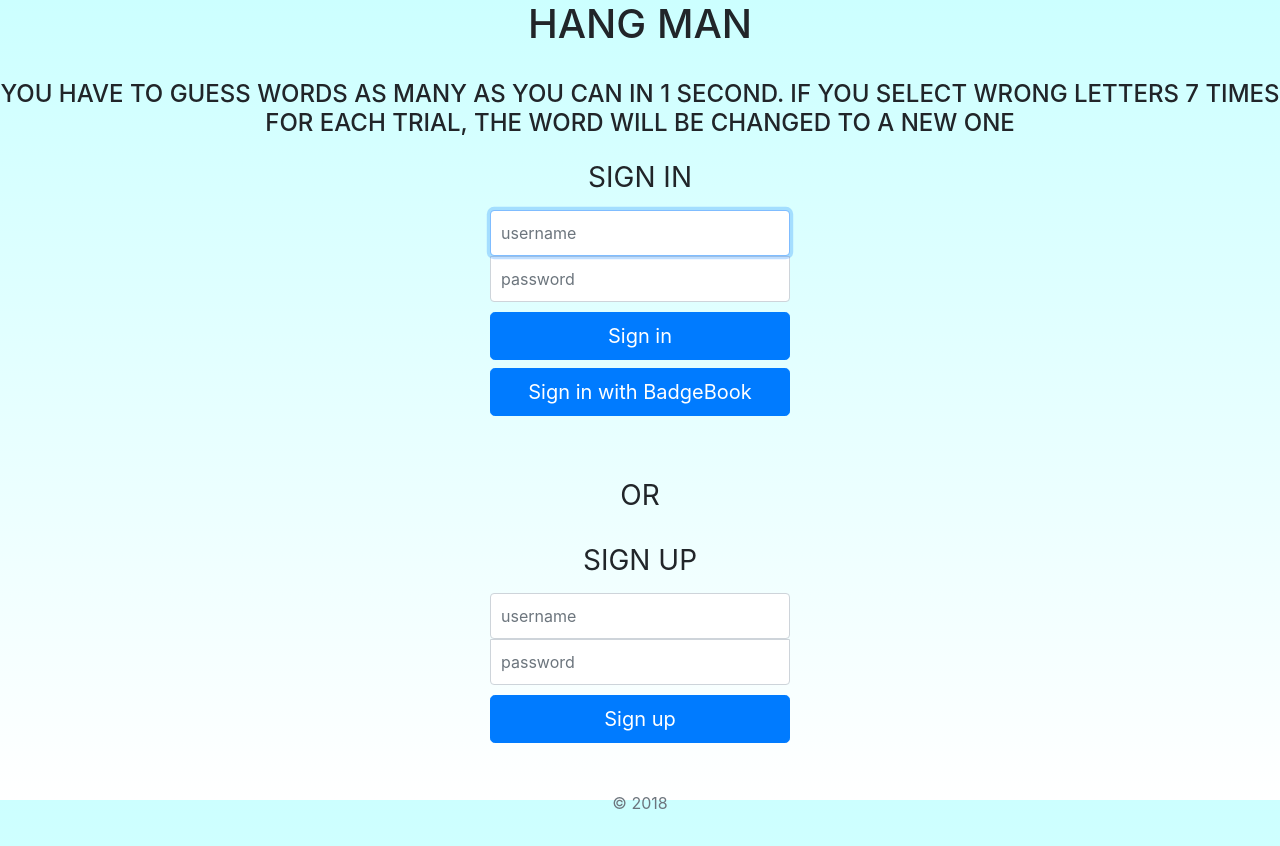
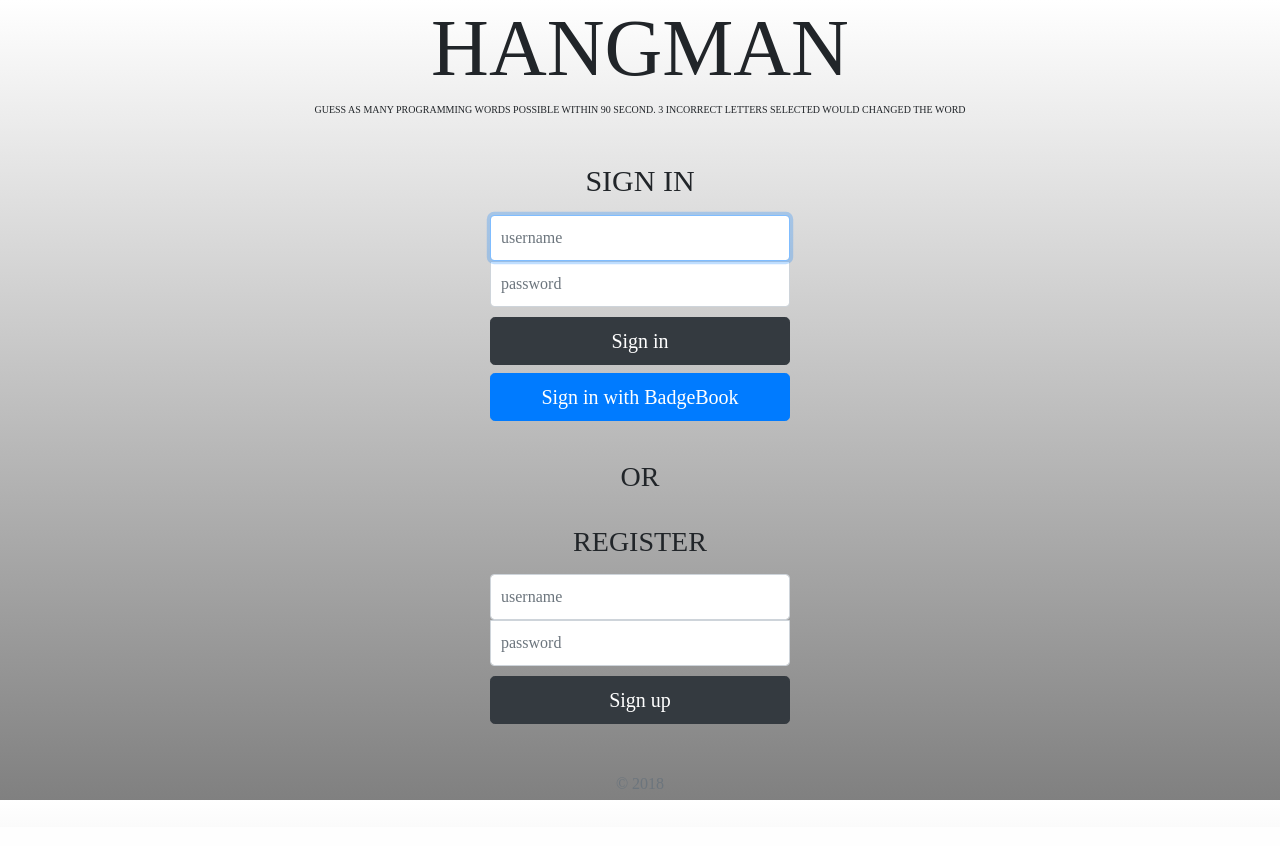
Before and after one commit to JaeJang/Hangman, a Node server app: page /login in a window 1280 px wide. After the commit the page ends 800 px from the top, so only its background shows below. Run offline with Node 20, Linux system fonts and the light colour scheme; some libraries are stand-ins or nearby versions.

Commit message:
changed gui, changed timer to count'down', change life before word change count to 3

```diff
--- a/config/database.js
+++ b/config/database.js
@@ -2,6 +2,7 @@ var local = {
     'host':'localhost',
     'user':'root',
     'password':'123a456',
+    //'password':'',
     'port':'3306',
     'database':'hangman'
 }
@@ -10,6 +11,7 @@ var public = {
     'host':'localhost',
     'user':'root',
     'password':'123a456',
+    //'password':'',
     'port':'3306',
     'database':'hangman_public'
 }
--- a/public/css/style.css
+++ b/public/css/style.css
@@ -1,27 +1,32 @@
 html,
+
 body {
   height: 100%;
 }
+
 body {
 
-	background: #9CECFB;
+	font-family: "Bookman Old Style";
+	background: #808080;
 	/* fallback for old browsers */
-	background: -webkit-linear-gradient(to bottom, #ccffff 0%, #ffffff 100%);
+	background: -webkit-linear-gradient(to top, #808080 0%, #ffffff 100%);
 	/* Chrome 10-25, Safari 5.1-6 */
-	background: linear-gradient(to bottom, #ccffff 0%, #ffffff 100%);
+	background: linear-gradient(to top, #808080 0%, #ffffff 100%);
 	/* W3C, IE 10+/ Edge, Firefox 16+, Chrome 26+, Opera 12+, Safari 7+ */
 }
 
 #alph_buttons, #target_word_div{
 	text-align:center;
 }
+
 #button_group, #target_word{
 	margin:auto;
+}
 
- }
 h1{
 	text-align:center;
 }
+
 button{
 	width:5%;
 }
--- a/public/js/GLOBAL_CONST.js
+++ b/public/js/GLOBAL_CONST.js
@@ -1,12 +1,12 @@
-const BUTTON_STYLE_ENABLE = 'btn-lg btn-primary';
+const BUTTON_STYLE_ENABLE = 'btn-lg btn-secondary';
 const BUTTON_STYLE_DISABLE_SUCESS = 'btn btn-success';
 const BUTTON_STYLE_DISABLE_FAIL = 'btn btn-danger';
-const TIME_LIMIT = 1;
+const TIME_LIMIT = 90;
 const WAIT_TIME = 2;
 
 const MESSAGE = {
-    TITLE:"HANG MAN",
-    GAME_EXPLAIN:`YOU HAVE TO GUESS WORDS AS MANY AS YOU CAN IN ${TIME_LIMIT} SECOND. IF YOU SELECT WRONG LETTERS 7 TIMES FOR EACH TRIAL, THE WORD WILL BE CHANGED TO A NEW ONE`,
+    TITLE:"HANGMAN",
+    GAME_EXPLAIN:`GUESS AS MANY PROGRAMMING WORDS POSSIBLE WITHIN ${TIME_LIMIT} SECOND. 3 INCORRECT LETTERS SELECTED WOULD CHANGED THE WORD`,
     MOVE_MESSAGE:"We will move to Rank Page in ",
     PAGE_NOT_FOUND:'PAGE NOT FOUND'
 
--- a/public/js/home.js
+++ b/public/js/home.js
@@ -3,16 +3,18 @@
     var title = document.getElementById('title');
     if(title){
         title.innerHTML = MESSAGE.TITLE;
+        title.style.fontSize = "80px";
     }
 
     var desc = document.getElementById('game_explain');
     if(desc){
         desc.innerHTML = MESSAGE.GAME_EXPLAIN;
+        desc.style.fontSize = "10px"
     }
 
     var hello = document.getElementById('hello');
     if(hello){
-        hello.innerHTML = 'Hello, ' + hello.dataset.displayname;
+        hello.innerHTML = 'Welcome back, ' + hello.dataset.displayname;
     }
 
     var start = document.getElementById('start');
@@ -21,7 +23,11 @@
         button.addEventListener('click', ()=>{
             window.location = '/home/game';
         });
-        button.innerHTML = "START";
+        button.innerHTML = "BEGIN GAME";
+        button.className = "btn btn-primary"
+        button.style.width = "400px"
+        button.style.height = "70px"
+        button.style.fontSize = "30px"
         start.appendChild(button);
     }
 }
--- a/views/game.ejs
+++ b/views/game.ejs
@@ -7,16 +7,16 @@
 		<!-- Bootstrap CSS -->
         <link rel="stylesheet" href="https://stackpath.bootstrapcdn.com/bootstrap/4.1.3/css/bootstrap.min.css" integrity="sha384-MCw98/SFnGE8fJT3GXwEOngsV7Zt27NXFoaoApmYm81iuXoPkFOJwJ8ERdknLPMO" crossorigin="anonymous">
         <link rel="stylesheet" href="/css/style.css">
-    <title>Page Title</title>
+	<title>Hangman</title>
 </head>
 <body>
 	<div id="contents">
 		<div class="container-fluid">
-			<h1 id="score" class="display-5">score: 0</h1>
+			<h1 id="score" class="display-5">Score: 0</h1>
 		</div>
 		<div id="fade_out_div">
 			<div id="life_div" class="container-fluid">
-				<h1 id = "life" class="display-4">7 / 7</h1>
+				<h1 id = "life" class="display-4">3 / 3</h1>
 			</div>
 			<div id="timer_div" class="container-fluid">
 				<h1 id = "timer" class="display-4">0</h1>
--- a/views/login.ejs
+++ b/views/login.ejs
@@ -10,19 +10,20 @@
 
     <link rel="stylesheet" href="/css/signin.css">
     <link rel="stylesheet" href="/css/style.css">
-    <title>Page Title</title>
+    <title>Hangman Login</title>
 </head>
 <body class="text-center">
-    <h1 id="title" ></h1><br>
+    <h1 id="title" ></h1>
     <h4 id="game_explain" ></h4>
+    <br>
 
     <form class="form-signin" action="/login" method="post">
-        <h1 class="h3 mb-3 font-weight-normal">SIGN IN</h1>
+        <h1 class="h3 mb-3 font-weight-normal" style="font-size: 30px">SIGN IN</h1>
         <label for="inputEmail" class="sr-only">Username</label>
         <input type="text"class="form-control" placeholder="username" required autofocus name="username">
         <label for="inputPassword" class="sr-only">Password</label>
         <input type="password"  class="form-control" placeholder="password" required name="password">
-        <button class="btn btn-lg btn-primary btn-block" type="submit">Sign in</button>
+        <button class="btn btn-lg btn-dark btn-block" type="submit">Sign in</button>
         <button class="btn btn-lg btn-primary btn-block" onclick="toBadge()">Sign in with BadgeBook</button>
         <% if (typeof error.login_fail != 'undefined'
             && error.login_fail.length > 0){ %>
@@ -30,15 +31,15 @@
     <% } %>
     </form>
 
-    <br><br>
+    <br>
     <h1 class="h3 mb-3 font-weight-normal">OR</h1>
     <form class="form-signin" action="/register" method="post">
-            <h1 class="h3 mb-3 font-weight-normal">SIGN UP</h1>
+            <h1 class="h3 mb-3 font-weight-normal">REGISTER</h1>
             <label for="inputEmail" class="sr-only">Username</label>
             <input type="text" class="form-control" placeholder="username" required autofocus name="username">
             <label for="inputPassword" class="sr-only">Password</label>
             <input type="password" class="form-control" placeholder="password" required name="password">
-            <button class="btn btn-lg btn-primary btn-block" type="submit">Sign up</button>
+            <button class="btn btn-lg btn-dark btn-block" type="submit">Sign up</button>
 
             <% if(typeof error.signup_pwd_error != 'undefined'
                     && error.signup_pwd_error.length > 0) { %>
@@ -50,38 +51,7 @@
             <% } %>
             <p class="mt-5 mb-3 text-muted">&copy; 2018</p>
         </form>
-    <!--
-        <div id="title"></div>
-    <div id="game_explain"></div>
-    <h2>login</h2>
-        <form action="/login" method="post" >
-        <div class="form-group" style="width:auto">
-            <label for="exampleInputEmail1">Email address</label>
-            <input type="email" class="form-control" id="exampleInputEmail1" aria-describedby="emailHelp" placeholder="Enter email">
-          </div>
-        <input type="text" name="username" placeholder="username">
-        <input type="password" name="password" placeholder="password">
-        <input type="submit">
-    </form>
-    <% if (typeof error.login_fail != 'undefined'
-            && error.login_fail.length > 0){ %>
-    <div class="alert alert-danger"><%=error.login_fail%></div>
-    <% } %>
-    <h2>register</h2>
-    <form action="/register" method="post">
-        <input type="text" name="username" placeholder="username">
-        <input type="text" name="password" placeholder="password">
-        <input type="submit">
-    </form>
-    <% if(typeof error.signup_pwd_error != 'undefined'
-            && error.signup_pwd_error.length > 0) { %>
-    <div class="alert alert-danger"><%=error.signup_pwd_error%></div>
-    <% } %>
-    <% if(typeof error.signup_name_error != 'undefined'
-            && error.signup_name_error.length > 0) { %>
-    <div class="alert alert-danger"><%=error.signup_name_error%></div>
-    <% } %>
-    -->
+
     <script src="/js/GLOBAL_CONST.js"></script>
     <script src="/js/message.js"></script>
     <script src="/js/home.js"></script>
```
Also changed, not shown: models/dictionary.js (+35 -12 lines), public/js/model/model.js (+5 -5 lines), public/js/view/view.js (+6 -2 lines), views/home.ejs (+15 -10 lines), views/rank.ejs (+5 -4 lines), 1 other file. Lines whose indentation alone changed are shown as unchanged.
